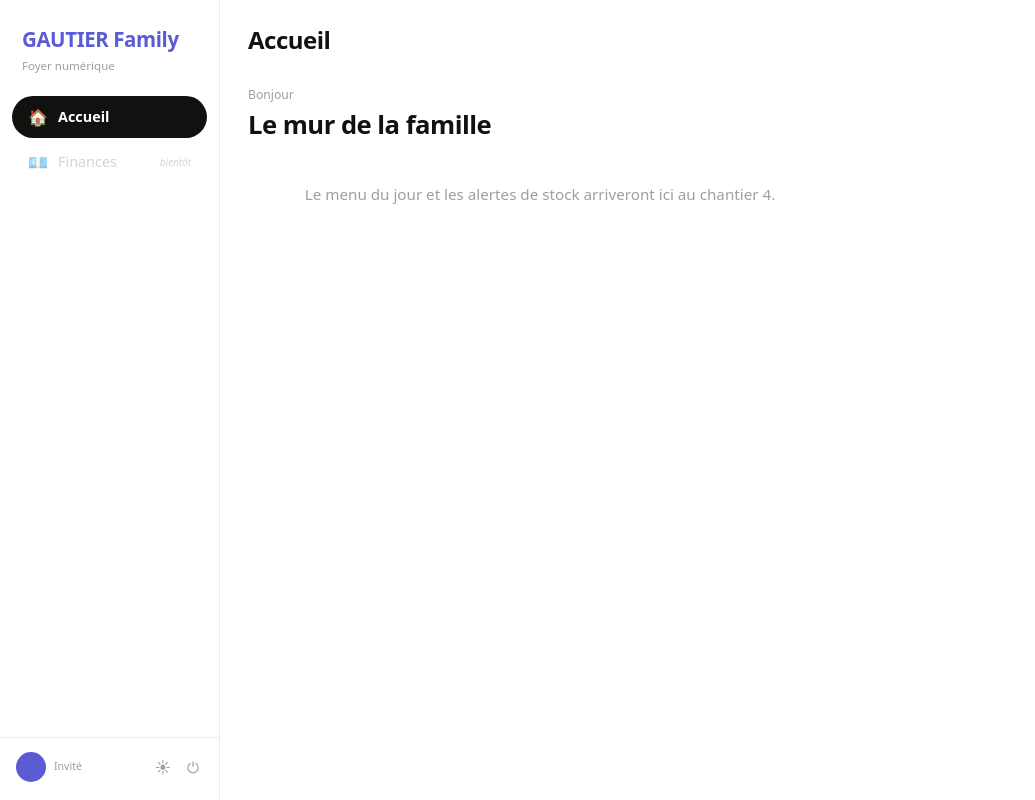
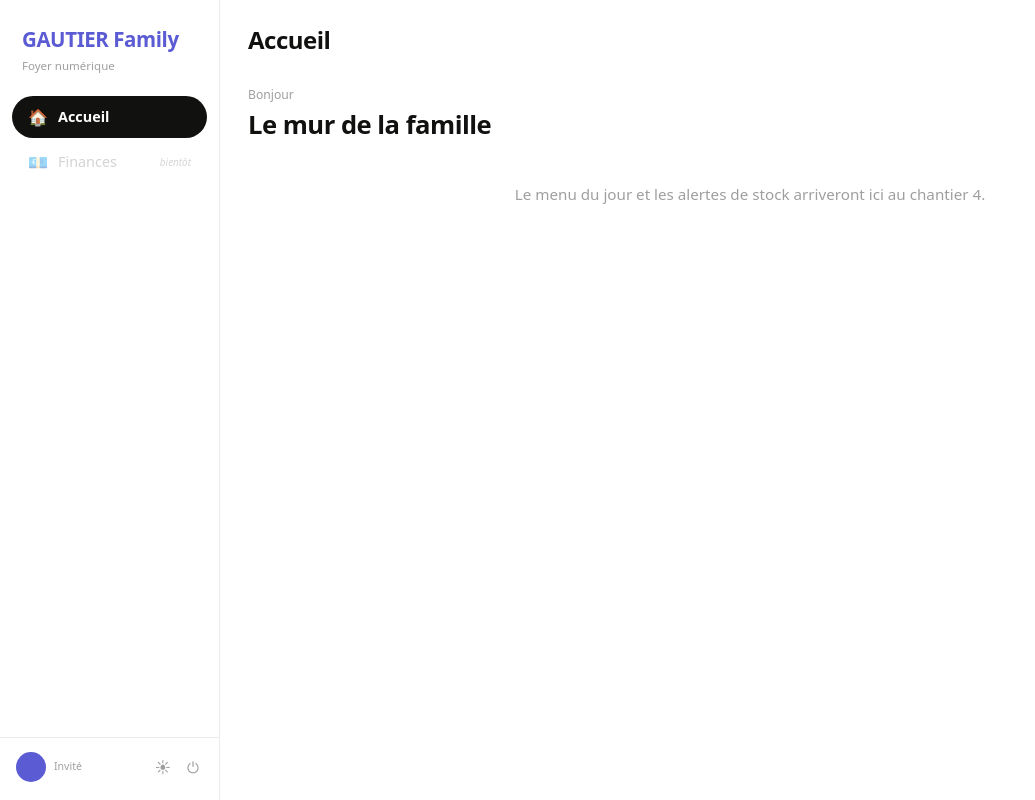
Before and after one commit to drewing-eng/family-app, a website built with Vite: page index.html in a window 1280 px wide. Shown: the whole page, without its empty margins (0-1035 px from the left). Built offline with nearby package versions, Linux system fonts and the light colour scheme; no server answers; what pocketbase would draw is missing.

Commit message:
Retire le max-width sur .content-body, prématuré avant du vrai contenu
À retravailler au chantier 3 une fois qu'il y a de vraies cartes (Stocks)
pour juger la largeur qui rend bien, desktop et mobile.

```diff
--- a/src/styles/global.css
+++ b/src/styles/global.css
@@ -80,7 +80,7 @@ h1, h2 { font-weight: 700; letter-spacing: -0.02em; }
 .main { flex: 1; display: flex; flex-direction: column; min-width: 0; }
 .pane-title { display: none; padding: 22px 28px 6px; }
 .pane-title h2 { font-size: 1.5rem; }
-.content-body { flex: 1; padding: 14px 16px 40px; max-width: 640px; }
+.content-body { flex: 1; padding: 14px 16px 40px; }
 
 @media (min-width: 769px) {
   .sidebar { display: flex; }
```
